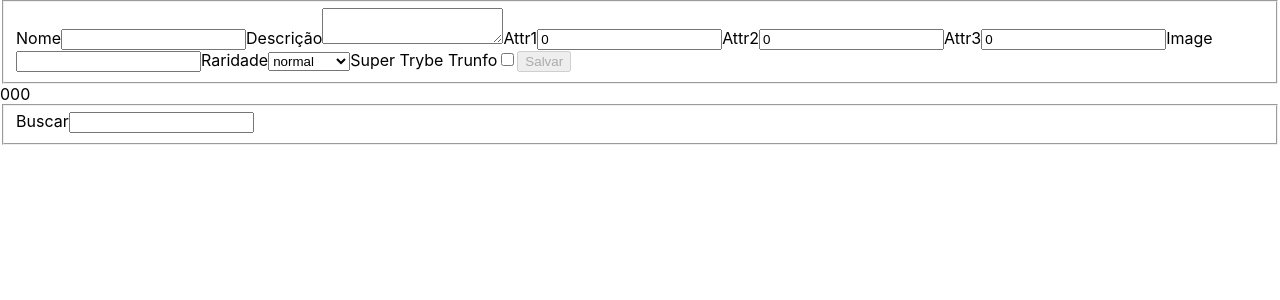
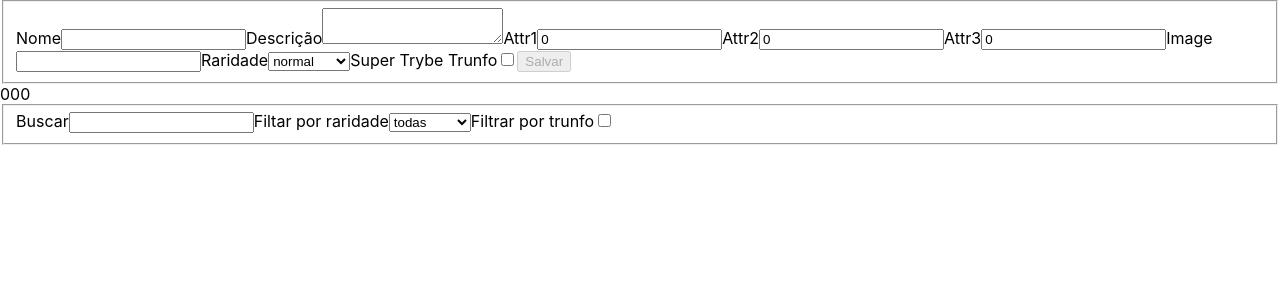
Before and after one commit to tryber/sd-013-a-project-tryunfo-beta, a React (Create React App) app: page / in a window 1280 px wide. Shown: the top 300 px of the page. Built offline with nearby package versions, Linux system fonts and the light colour scheme.

Commit message:
resolve requesito 11 e 12

```diff
--- a/src/App.js
+++ b/src/App.js
@@ -17,12 +17,16 @@ class App extends React.Component {
       hasTrunfo: false,
       isSaveButtonDisabled: true,
       cardList: [],
+      filterName: '',
+      filterRare: 'todas',
+      filterTrunfo: false,
     };
     this.onInputChange = this.onInputChange.bind(this);
     this.onSaveButtonClick = this.onSaveButtonClick.bind(this);
     this.excludeButton = this.excludeButton.bind(this);
     this.setIsSaveButtonDisabled = this.setIsSaveButtonDisabled.bind(this);
-    this.setFilterByName = this.setFilterByName.bind(this);
+    // this.setFilterByName = this.setFilterByName.bind(this);
+    // this.setFilterByRare = this.setFilterByRare.bind(this);
   }
 
   componentDidUpdate(_previousProps, previousState) {
@@ -77,11 +81,19 @@ class App extends React.Component {
     }));
   }
 
-  setFilterByName(value) {
-    this.setState((prevState) => ({
-      cardList: prevState.cardList.filter((item) => item.cardName.includes(value)),
-    }));
-  }
+  // setFilterByName(value) {
+  //   this.setState((prevState) => ({
+  //     cardList: prevState.cardList.filter((item) => item.cardName.includes(value)),
+  //   }));
+  // }
+
+  // setFilterByRare(value) {
+  //   if (value !== 'todas') {
+  //     this.setState((prevState) => ({
+  //       cardList: prevState.cardList.filter((item) => item.cardRare === value),
+  //     }));
+  //   }
+  // }
 
   setIsSaveButtonDisabled(state) {
     const {
@@ -141,6 +153,9 @@ class App extends React.Component {
       cardRare,
       cardTrunfo,
       cardList,
+      filterName,
+      filterRare,
+      filterTrunfo,
       hasTrunfo,
       isSaveButtonDisabled,
     } = this.state;
@@ -172,10 +187,15 @@ class App extends React.Component {
           cardTrunfo={ cardTrunfo }
         />
         <Filters
-          setFilterByName={ (value) => this.setFilterByName(value) }
+          onInputChange={ this.onInputChange }
         />
         <section>
-          { cardList.map((item) => (
+          { cardList.filter((item) => item.cardName.includes(filterName))
+            .filter((item) => (filterRare !== 'todas'
+              ? item.cardRare === filterRare : item))
+            .filter((item) => (filterTrunfo === true
+              ? item.cardTrunfo === true : item))
+            .map((item) => (
               <Card
                 key={ item.id }
                 cardName={ item.cardName }
--- a/src/components/Filters.js
+++ b/src/components/Filters.js
@@ -2,17 +2,41 @@ import React, { Component } from 'react';
 
 class Filters extends Component {
   render() {
-    const { setFilterByName } = this.props;
+    const RARE_FILTER = ['todas', 'normal', 'raro', 'muito raro'];
+    const { onInputChange } = this.props;
 
     return (
       <form>
         <fieldset>
-          <label>
+          <label htmlFor="filterName">
             Buscar
             <input
               data-testid="name-filter"
               type="text"
-              onChange={ ({ target }) => setFilterByName(target.value) }
+              onChange={ onInputChange }
+              name="filterName"
+              id="filterName"
+            />
+          </label>
+          <label htmlFor="filterRare">
+            Filtar por raridade
+            <select
+              onChange={ onInputChange }
+              data-testid="rare-filter"
+              name="filterRare"
+              id="filterRare"
+            >
+              { RARE_FILTER.map((item, index) => <option key={ index }>{item}</option>) }
+            </select>
+          </label>
+          <label htmlFor="filterTrunfo">
+            Filtrar por trunfo
+            <input
+              onChange={ onInputChange }
+              data-testid="trunfo-filter"
+              type="checkbox"
+              name="filterTrunfo"
+              id="filterTrunfo"
             />
           </label>
         </fieldset>
```
Lines whose indentation alone changed are shown as unchanged.
